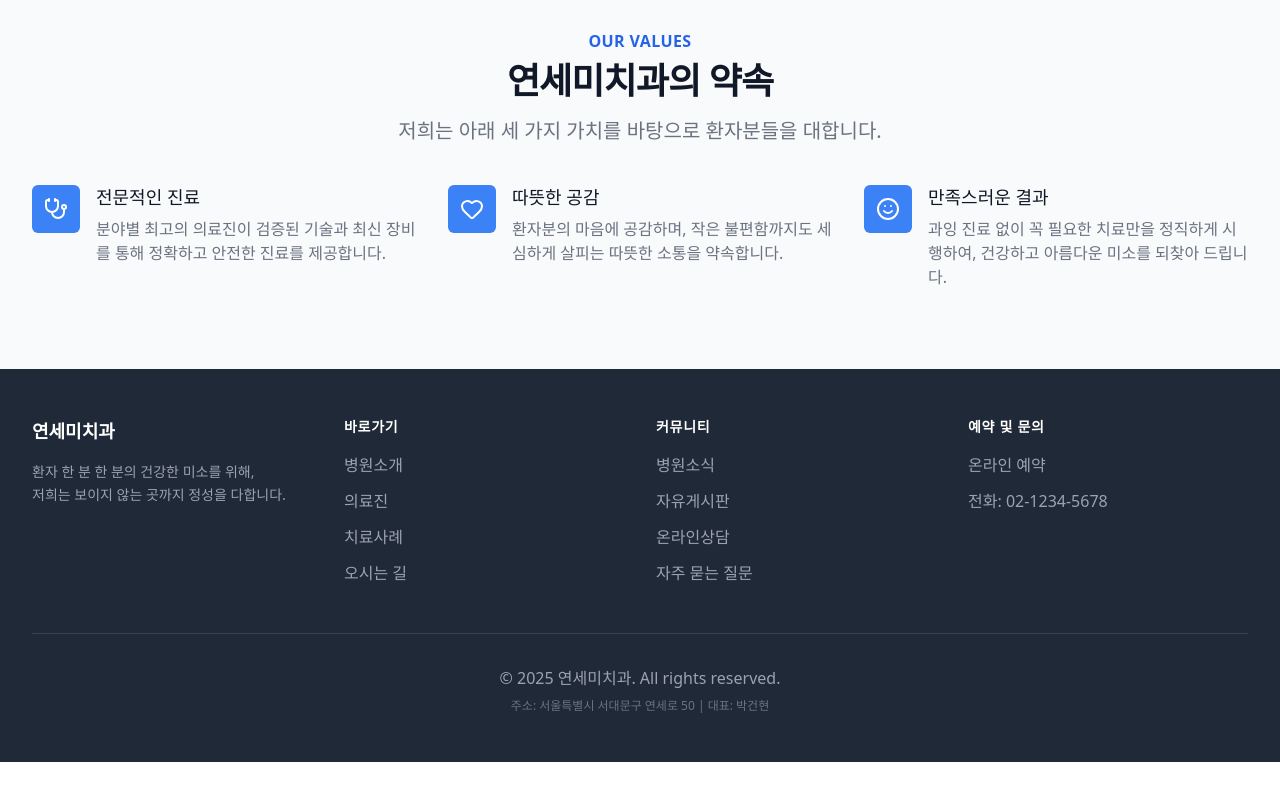
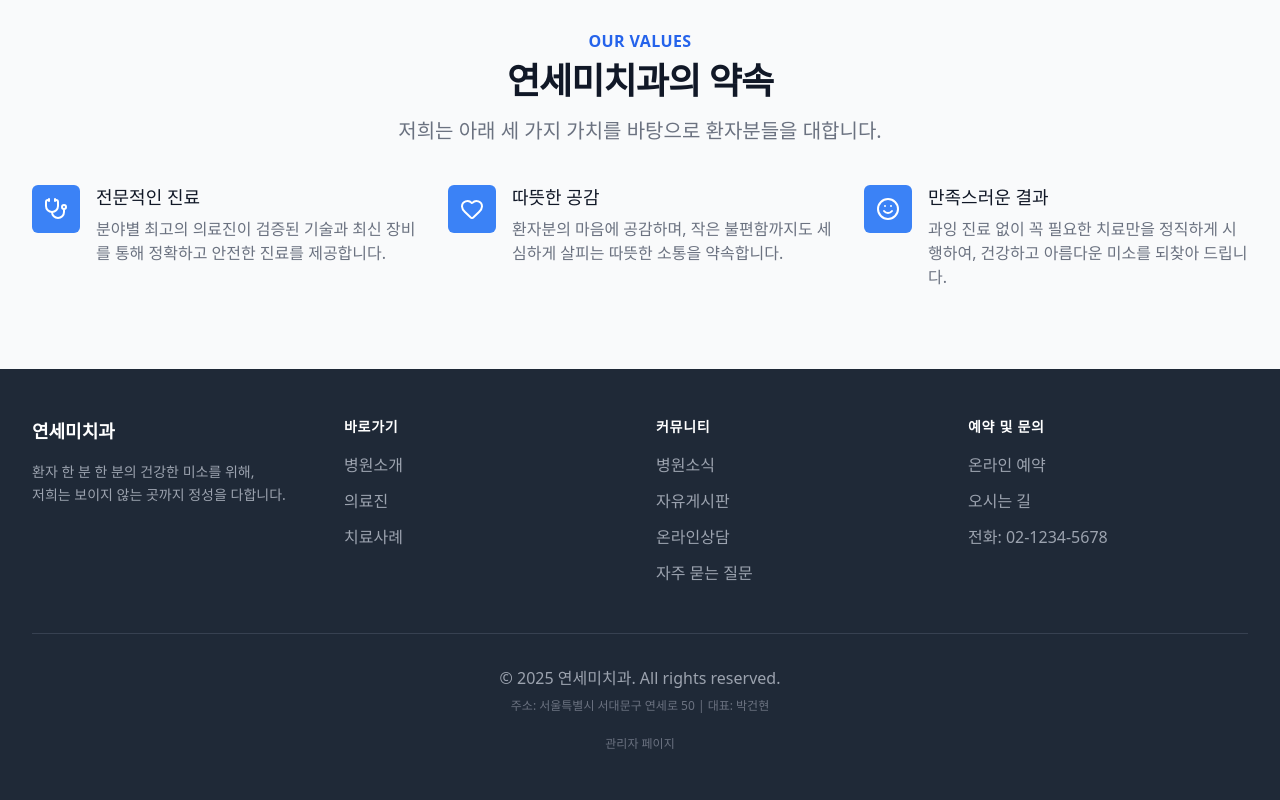
Before and after one commit to yonseimidentalclinic/frontend, a React (Vite) app: page / in a window 1280 px wide. Shown: the part 661-1461 px from the top of the page. Before the commit the page ends 1423 px from the top, so only its background shows below. Built offline with nearby package versions, Linux system fonts and the light colour scheme.

Commit message:
vvvvvvvv

```diff
--- a/src/components/Footer.jsx
+++ b/src/components/Footer.jsx
@@ -31,7 +31,6 @@ const Footer = () => {
               <li><FooterLink to="/about">병원소개</FooterLink></li>
               <li><FooterLink to="/doctors">의료진</FooterLink></li>
               <li><FooterLink to="/cases">치료사례</FooterLink></li>
-              <li><FooterLink to="/location">오시는 길</FooterLink></li>
             </ul>
           </div>
 
@@ -51,6 +50,7 @@ const Footer = () => {
             <h3 className="text-sm font-semibold tracking-wider uppercase mb-4">예약 및 문의</h3>
             <ul className="space-y-3">
                <li><FooterLink to="/reservation">온라인 예약</FooterLink></li>
+               <li><FooterLink to="/location">오시는 길</FooterLink></li>
                <li className="text-gray-400">전화: 02-1234-5678</li>
             </ul>
           </div>
@@ -65,6 +65,12 @@ const Footer = () => {
           <p className="text-xs text-gray-500 mt-2">
             주소: 서울특별시 서대문구 연세로 50 | 대표: 박건현
           </p>
+          {/* --- 핵심 추가: 관리자 페이지로 이동하는 링크를 추가했습니다. --- */}
+          <div className="mt-4">
+            <Link to="/admin" className="text-xs text-gray-500 hover:text-gray-300 transition-colors">
+              관리자 페이지
+            </Link>
+          </div>
         </div>
       </div>
     </footer>
```
